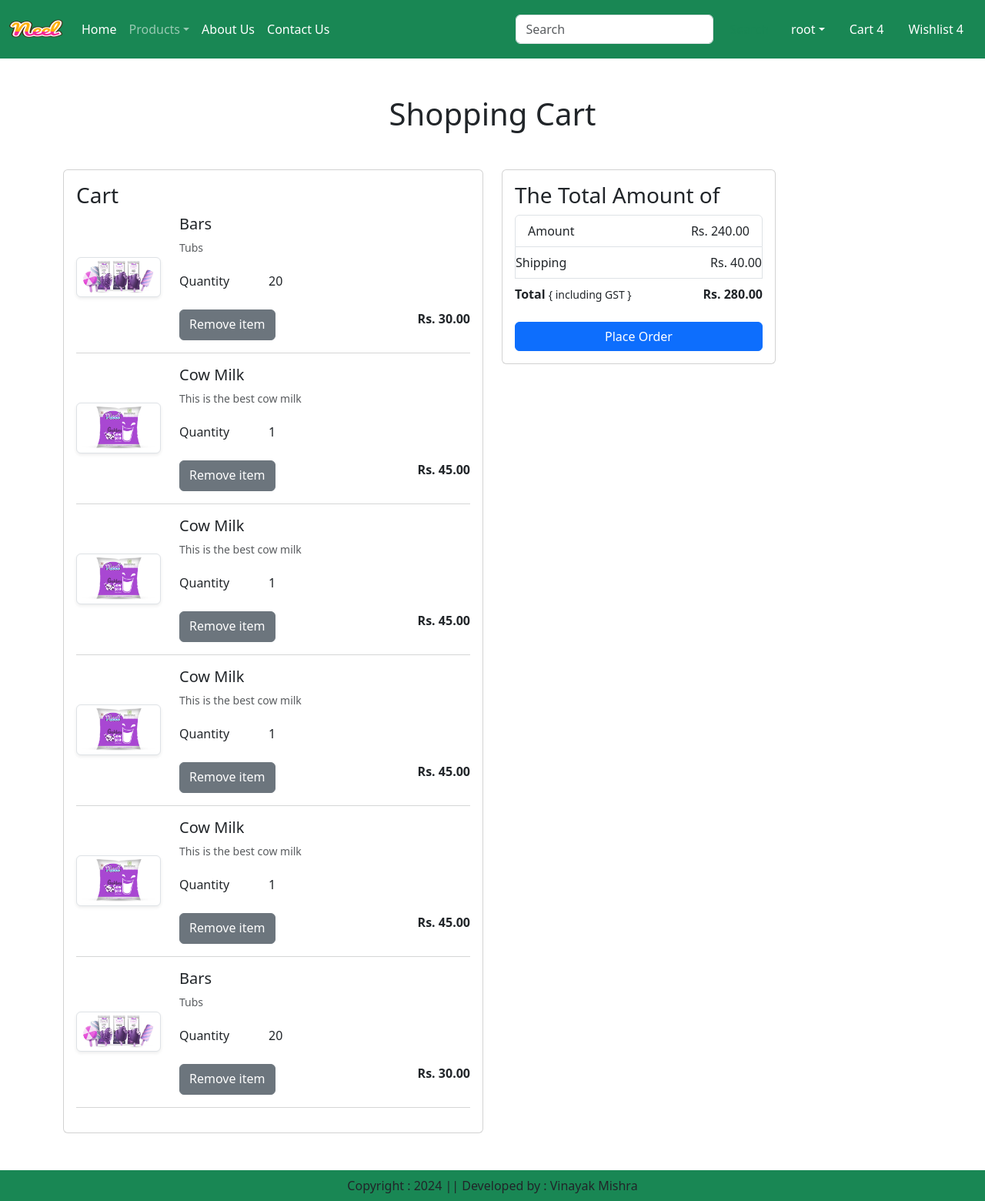
After one commit to Vinayakdev06/Ecommerce-Using-Django, a Django app: page /cart/ in a window 1280 px wide. The commit adds this page. Shown: the whole page at 77% size. Run offline with Django 5.2, Linux system fonts and the light colour scheme; a user stored in the database is signed in; data comes from the database, SQL or seed files in the repository; both versions use the stored data as it was after the commit; some libraries are stand-ins or nearby versions; some web fonts are replaced.

Commit message:
correct the product title issue and registration issue

```diff
--- a/app/models.py
+++ b/app/models.py
@@ -54,24 +54,15 @@ CATEGORY_CHOICES=(
 
 
 class Product(models.Model):
-    title = models.CharField(max_length=100)
+    title = models.CharField(max_length=200)
+    description = models.TextField()
+    discounted_price = models.DecimalField(max_digits=10, decimal_places=2)
+    category = models.CharField(max_length=100)
+    product_image = models.ImageField(upload_to='products/')
     slug = models.SlugField(max_length=100, unique=True, blank=True)
-    selling_price = models.FloatField()
-    discounted_price = models.FloatField()
-    description = models.TextField()
-    composition = models.TextField(default='')
-    prodapp = models.TextField(default='')
-    category = models.CharField(choices=CATEGORY_CHOICES, max_length=2)
-    product_image = models.ImageField(upload_to='product')
-
-    def save(self, *args, **kwargs):
-        if not self.slug:
-            self.slug = slugify(self.title)
-        super(Product, self).save(*args, **kwargs)
 
     def __str__(self):
         return self.title
-
 
 
 class Customer(models.Model):
@@ -84,3 +75,12 @@ class Customer(models.Model):
     state = models.CharField(choices=STATE_CHOICES, max_length=100)
     def __str__(self):
         return self.name
+
+class Cart(models.Model):
+    user = models.ForeignKey(User,on_delete=models.CASCADE)
+    product = models.ForeignKey(Product,on_delete=models.CASCADE)
+    quantity = models.PositiveIntegerField(default=1)
+
+    @property
+    def total_cost(self):
+       return self.quantity * self.product.discounted_price
--- a/app/static/app/js/myscript.js
+++ b/app/static/app/js/myscript.js
@@ -0,0 +1,5 @@
+
+
+$('.plus-cart').click(function(){
+    console.log('button click')
+})
--- /dev/null
+++ b/app/templates/app/addtocart.html
@@ -0,0 +1,69 @@
+{% extends 'app/base.html' %}
+
+{% load static %}
+{% block title %}Cart{% endblock title %}
+
+{% block main-content %}
+<div class="container my-5">
+    <div class="row">
+        {% if cart %}
+        <h1 class="text-center mb-5">
+            Shopping Cart
+        </h1>
+        <div class="col-sm-6">
+            <div class="card">
+                <div class="card-body">
+                    <h3>Cart</h3>
+                    {% for item in cart %}
+                    <div class="row">
+                        <div class="col-sm-3 text-center align-self-center"><img src="{{ item.product.product_image.url }}" alt="" srcset="" class="img-fluid img-thumbnail shadow-sm " height="150" width="150"></div>
+                        <div class="col-sm-9">
+                            <div>
+                                <h5>{{ item.product.title }}</h5>
+                                <p class="mb-2 text-muted small">{{ item.product.description }}</p>
+                                <div class="my-3">
+                                    <label for="quantity">Quantity</label>
+                                    <a href="" class="minus-cart btn" pid="{{ item.product.id }}"><i class="fas fa-minus-square fa-lg"></i></a>
+                                    <span id="Quantity">{{ item.product.id }}</span>
+                                    <a href="" class="plus-cart btn" pid="{{ item.product.id }}"><i class="fas fa-plus-square fa-lg"></i></a>
+                                </div>
+                                <div class="d-flex justify-content-between">
+                                   <a href="" class="remove-cart btn btn-secondary" pid="{{ item.product.id }}">Remove item</a>
+                                    <p class="mb-8"><span><strong>Rs. {{ item.product.discounted_price }}</strong></span></p>
+                                </div>
+                            </div>
+                        </div>
+                    </div>
+                    <hr class="text-muted">
+                    {% endfor %}
+                </div>
+            </div>
+        </div>
+        <div class="col-sm-4">
+            <div class="card">
+                <div class="card-body">
+                    <h3>The Total Amount of</h3>
+                    <ul class="list-group">
+                        <li class="list-group-item d-flex justify-content-between align-item-center px-8">Amount<span id="amout">Rs. {{amount}}</span></li>
+                        <li class="list-group-item d-flex justify-content-between align-item-center px-0">Shipping<span>
+                            Rs. 40.00
+                        </span>
+                        </li>
+                        <li class="list-group-item d-flex justify-content-between align-item-center border-0 px-0 mb-3">
+                            <div>
+                                <strong>Total</strong>
+                                <small>{ including GST }</small>
+                            </div>
+                            <span id="totalamount"><strong>Rs. {{totalamount}}</strong></span>
+                        </li>
+                    </ul>
+                    <div class="d-grid"><a href="{% url 'checkout' %}" class="btn btn-primary">Place Order</a></div>
+                </div>
+            </div>
+        </div>
+        {% else %}
+        <h1 class="text-center mb-5">Cart is Empty</h1>
+        {% endif %}
+    </div>
+</div>
+{% endblock main-content %}
--- a/app/templates/app/category.html
+++ b/app/templates/app/category.html
@@ -7,7 +7,7 @@
         <div class="col-sm-3">
             <div class="list-group">
                 {% for val in title %}
-                <a href="{% url 'category-title' val.title|slugify %}" class="list-group-item list-group-item-action" aria-current="true">{{ val.title }}</a>
+                <a href="{% url 'category-title' val.title %}" class="list-group-item list-group-item-action" aria-current="true">{{ val.title }}</a>
                 {% endfor %}
             </div>
         </div>
--- a/app/urls.py
+++ b/app/urls.py
@@ -5,16 +5,21 @@ from django.conf.urls.static import static
 from django.contrib.auth import views as auth_view
 from .forms import LoginForm
 from .forms import LoginForm, MyPasswordResetForm, MyPasswordChangeForm,MySetPasswordForm
+from .views import add_to_cart
 urlpatterns = [
     path('', views.home, name='home'),
     path('about/', views.about, name='about'),
     path('contact/', views.contact, name='contact'),
     path('category/<slug:val>/', views.CategoryView.as_view(), name="category"),
-    path('category-title/<slug:val>/', views.CategoryTitle.as_view(), name="category-title"),
+    path('category-title/<val>/', views.CategoryTitle.as_view(), name="category-title"),
     path('product-detail/<int:pk>/', views.ProductDetail.as_view(), name="product-detail"),
     path('profile/', views.ProfileView.as_view(), name='profile'),
     path('address/', views.address, name='address'),
     path('updateAddress/<int:pk>', views.updateAddress.as_view(), name='updateAddress'),
+     path('add-to-cart/', add_to_cart, name='add_to_cart'),
+    path('cart/', views.show_cart, name='showcart'),
+    path('checkout/', views.show_cart, name='checkout'),
+
 
     #login authentication
      path('registration', views.CustomerRegistrationView.as_view(), name='customerregistration'),
--- a/app/views.py
+++ b/app/views.py
@@ -1,9 +1,10 @@
 from django.shortcuts import render, redirect
 from django.views import View
-from .models import Product
+from .models import Product,Cart
 from django.template.defaultfilters import slugify
 from .forms import CustomerRegistrationForm, CustomerProfileForm, Customer
 from django.contrib import messages
+from django.http import HttpResponse
 
 def home(request):
     return render(request, "app/home.html")
@@ -24,13 +25,10 @@ class CategoryView(View):
 
 class CategoryTitle(View):
     def get(self, request, val):
-        product = Product.objects.filter(title__iexact=val)
-        if product.exists():
-            category = product[0].category
-            titles = Product.objects.filter(category=category).values('title')
-            return render(request, "app/category.html", {'product': product, 'title': titles})
-        else:
-            return render(request, "app/category.html", {'product': [], 'title': []})
+        product = Product.objects.filter(title=val)
+        title = Product.objects.filter(category=product[0].category).values('title')
+        return render(request, 'app/category.html', locals())
+
 
 class ProductDetail(View):
     def get(self, request, pk):
@@ -40,13 +38,15 @@ class ProductDetail(View):
 class CustomerRegistrationView(View):
     def get(self, request):
         form = CustomerRegistrationForm()
-        return render(request, "app/customerregistration.html", {'form': form})
+        return render(request, "app/customerregistration.html", locals())
 
     def post(self, request):
         form = CustomerRegistrationForm(request.POST)
         if form.is_valid():
             form.save()
             messages.success(request, "Congratulations! User Registered Successfully")
+            return redirect(request.path)
+
         else:
             messages.warning(request, "Invalid Input Data")
             return render(request, 'app/customerregistration.html', locals())
@@ -98,3 +98,20 @@ class updateAddress(View):
         else:
             messages.warning(request, "Invalid Input Data")
         return redirect("address")
+
+def add_to_cart(request):
+    user =request.user
+    product_id = request.POST.get('prod_id')
+    product = Product.objects.get(id=product_id)
+    Cart(user=user,product=product).save()
+    return redirect('/cart')
+
+def show_cart(request):
+    user = request.user
+    cart = Cart.objects.filter(user=user)
+    amount = 0
+    for p in cart:
+        value = p.quantity * p.product.discounted_price
+        amount = amount + value
+    totalamount = amount + 40
+    return render(request, 'app/addtocart.html',locals())
```
Also changed, not shown: app/admin.py (+8 -3 lines), app/templates/app/customerregistration.html (+17 -44 lines), app/templates/app/productdetail.html (+8 -4 lines), app/migrations/0004_product_slug_cart.py (added), db.sqlite3.
